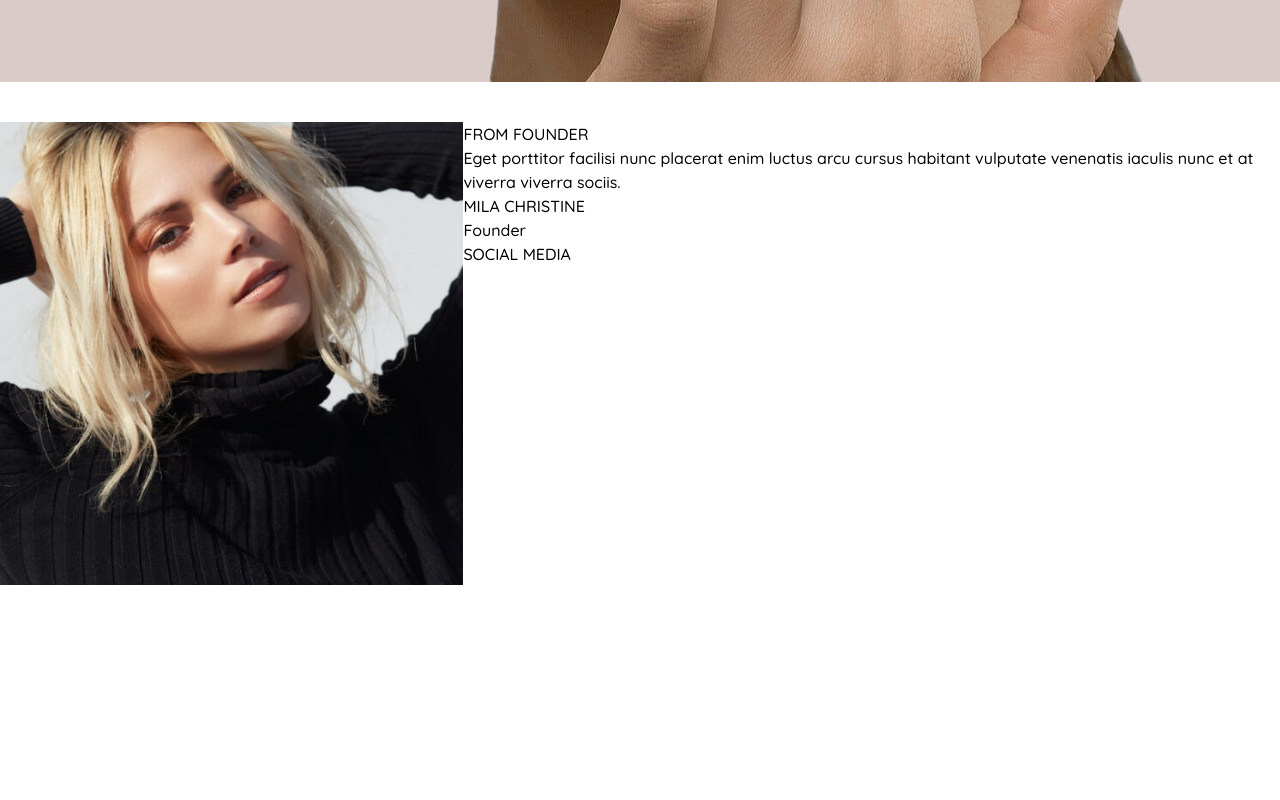
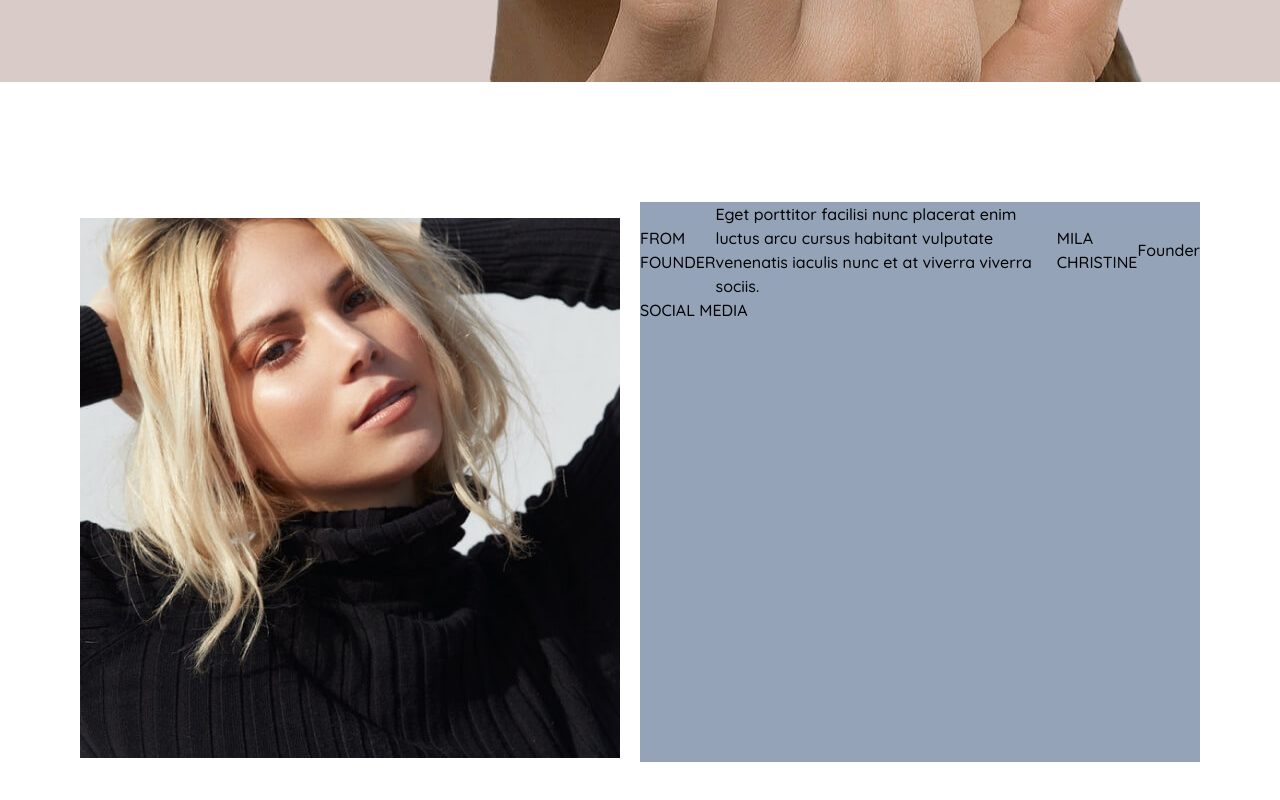
Before and after one commit to JAYPARMARRR/Flawless, a React (Vite) app: page /about in a window 1280 px wide. Shown: the part 678-1478 px from the top of the page. Built offline with nearby package versions, Linux system fonts and the light colour scheme.

Commit message:
about page

```diff
--- a/src/Page_components/About_FOUNDER.jsx
+++ b/src/Page_components/About_FOUNDER.jsx
@@ -1,20 +1,24 @@
-import About_FOUNDER_img from "../assets/about_immg.jpg"
-
-
+import About_FOUNDER_img from "../assets/about_immg.jpg";
 
 const About_FOUNDER = () => {
   return (
-    <div className="flex   h-[100vh]">
-      <div>
-        <img src={About_FOUNDER_img}  />
+    <>
+      <div className="flex justify-center items-cente  h-[100vh] w-full px-20">
+        <div className=" h-[35rem] w-[55rem]">
+          <img
+            src={About_FOUNDER_img}
+            className=" bg-cover bg-no-repeat  mt-24"
+          />
         </div>
 
-      <div>
-
-        <div>
-
-        <p>FROM FOUNDER</p>
-        <p>Eget porttitor facilisi nunc placerat enim luctus arcu cursus habitant vulputate venenatis iaculis nunc et at viverra viverra sociis.</p>
+        <div className="bg-slate-400 h-[35rem] w-[55rem] mt-20">
+          <div className=" flex justify-center items-center">
+            <p >FROM FOUNDER</p>
+            <p>
+              Eget porttitor facilisi nunc placerat enim luctus arcu cursus
+              habitant vulputate venenatis iaculis nunc et at viverra viverra
+              sociis.
+            </p>
             <p>MILA CHRISTINE</p>
             <p>Founder</p>
           </div>
@@ -24,10 +28,9 @@ const About_FOUNDER = () => {
           </div>
 
         </div>
+      </div>
+    </>
+  );
+};
 
-
-    </div>
-  )
-}
-
-export default About_FOUNDER
+export default About_FOUNDER;
```
Lines whose indentation alone changed are shown as unchanged.
